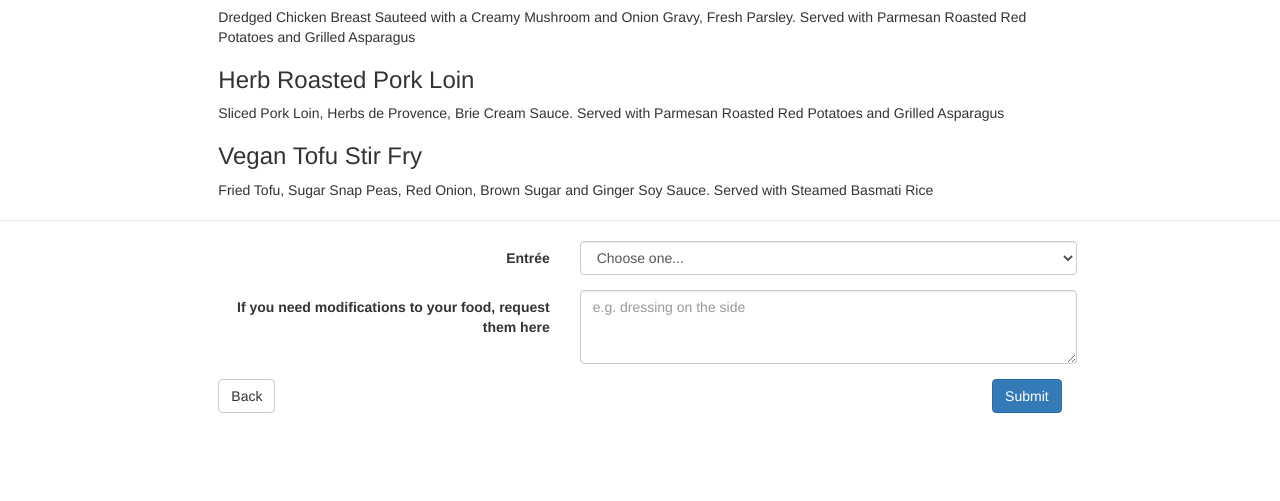
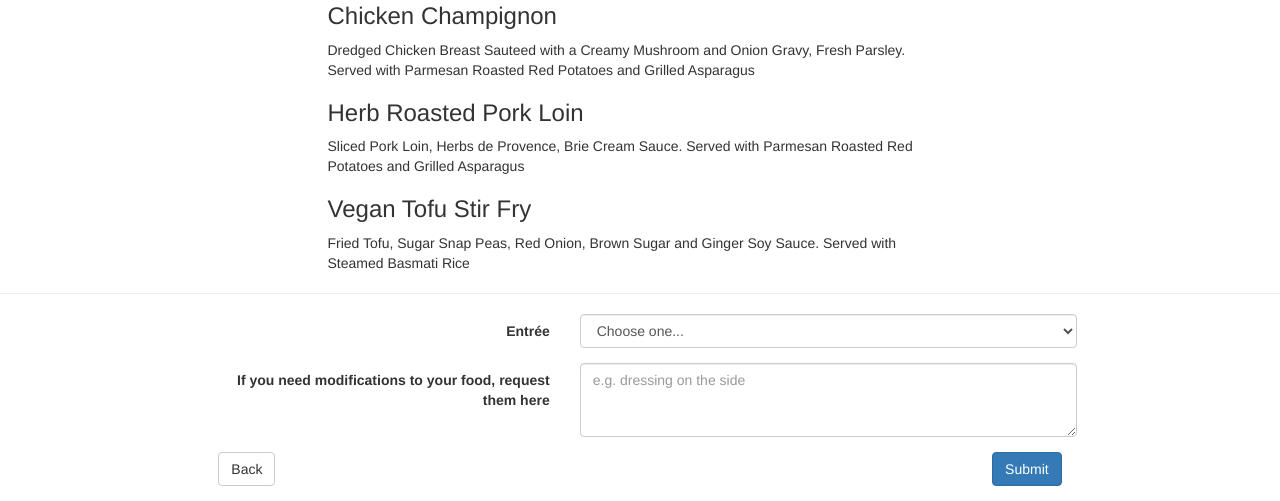
Before and after one commit to onionrings22/rsvp, a website: page static/views/rsvp.html in a window 1280 px wide. Shown: the part 458-959 px from the top of the page. Before the commit the page ends 886 px from the top, so only its background shows below. Drawn offline with Linux system fonts and the light colour scheme; no server answers.

Commit message:
tweaked styling

```diff
--- a/static/views/rsvp.html
+++ b/static/views/rsvp.html
@@ -24,7 +24,7 @@
                 </div>
             </div>
             <div class="row">
-                <div class="col-xs-8 col-xs-offset-2">
+                <div class="col-lg-6 col-lg-offset-3 col-xs-8 col-xs-offset-2">
                     <h2>Please select which entrée you will have at our wedding:</h2>
                     <div>All entrées include a salad and a dinner roll.</div>
                     <h3>Classic Caesar Salad</h3>
```
